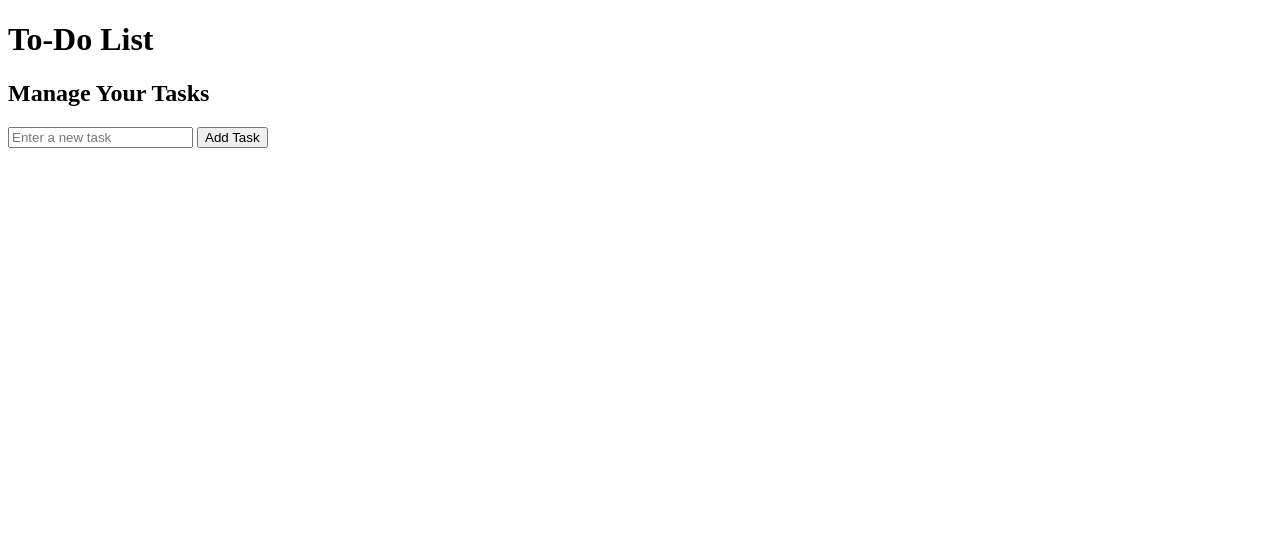
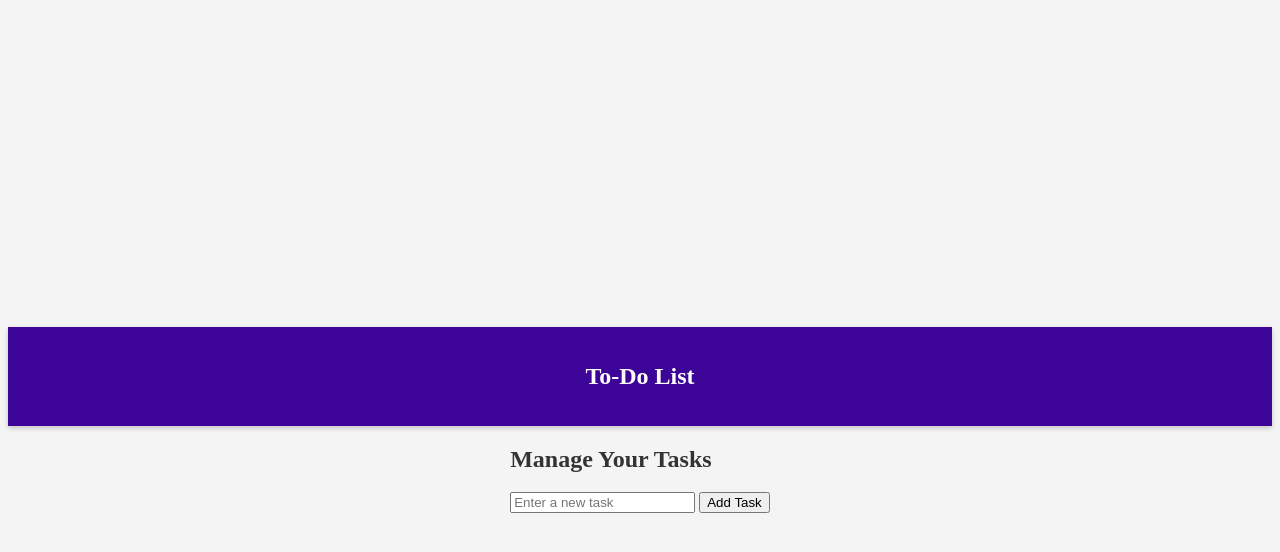
Before and after one commit to RWP1994/to-do-list-class, a plain HTML site: page index.html in a window 1280 px wide. Drawn offline with Linux system fonts and the light colour scheme.

Commit message:
update css

```diff
--- a/index.html
+++ b/index.html
@@ -4,7 +4,7 @@
     <meta charset="UTF-8">
     <meta name="viewport" content="width=device-width, initial-scale=1.0">
     <title>To-Do List</title>
-    <link rel="stylesheet" href="styles.css">
+    <link rel="stylesheet" href="style.css">
 </head>
 <body>
     <header>
--- a/style.css
+++ b/style.css
@@ -8,3 +8,15 @@ body {
   height: 100vh;
   padding: 20px
 }
+header {
+  background-color: #3c0497;
+  color: white;
+  text-align: center;
+  padding: 20px;
+  width: 100%;
+  box-shadow: 0 2px 5px rgba(0, 0, 0, 0.2);
+}
+
+header h1 {
+  font-size: 24px;
+}
```
